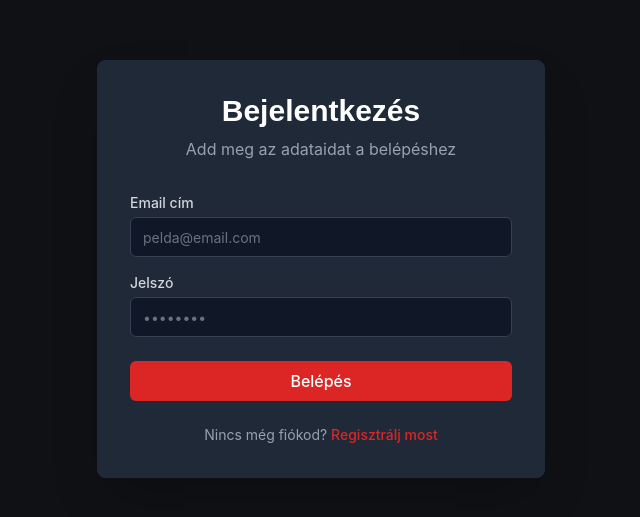
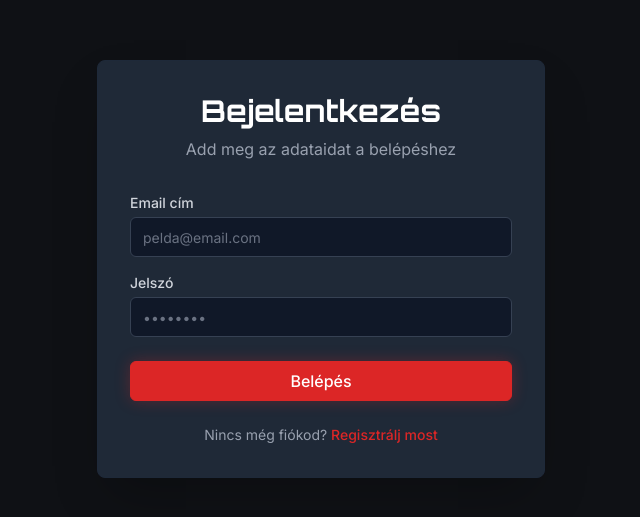
Before and after one commit to joshsolman1993/szindikatus, a React (Vite) app in the folder frontend/: page /login in a window 1280 px wide. Shown: the part 131-648 px from the top of the page, without its empty margins (319-959 px from the left). Built offline with nearby package versions, Linux system fonts and the light colour scheme; no server answers.

Commit message:
style: implement global design system with tailwind config and animations

```diff
--- a/frontend/src/components/dashboard/CrimeCard.tsx
+++ b/frontend/src/components/dashboard/CrimeCard.tsx
@@ -13,7 +13,7 @@ export const CrimeCard = ({ crime, userEnergy, onCommit, isLoading }: CrimeCardP
     const canAfford = userEnergy >= crime.energyCost;
 
     return (
-        <div className="bg-surface border border-gray-800 rounded-lg p-4 hover:border-gray-700 transition-all">
+        <div className="glass-panel p-4">
             <div className="flex flex-col h-full">
                 <div className="flex-1">
                     <h3 className="text-lg font-display font-bold text-white mb-2">{crime.name}</h3>
--- a/frontend/src/components/dashboard/DashboardLayout.tsx
+++ b/frontend/src/components/dashboard/DashboardLayout.tsx
@@ -31,7 +31,7 @@ export const DashboardLayout = ({ children }: DashboardLayoutProps) => {
                 <div className="max-w-7xl mx-auto px-4 py-3">
                     <div className="flex items-center justify-between mb-3">
                         <div className="flex items-center gap-4">
-                            <h1 className="text-xl font-display font-bold text-primary">SZINDIKÁTUS</h1>
+                            <h1 className="text-xl font-display font-bold neon-text">SZINDIKÁTUS</h1>
                             <span className="text-sm text-gray-400">Üdv, {user?.username}!</span>
                         </div>
                         <Button variant="ghost" size="sm" onClick={logout}>
--- a/frontend/src/components/dashboard/StatCard.tsx
+++ b/frontend/src/components/dashboard/StatCard.tsx
@@ -10,7 +10,7 @@ interface StatCardProps {
 
 export const StatCard = ({ label, value, bonus, icon: Icon, color = 'text-gray-400' }: StatCardProps) => {
     return (
-        <div className="bg-surface border border-gray-800 rounded-lg p-4 hover:border-gray-700 transition-colors">
+        <div className="glass-panel p-4">
             <div className="flex items-center justify-between">
                 <div>
                     <div className="text-sm text-gray-400 mb-1">{label}</div>
--- a/frontend/src/components/ui/Button.tsx
+++ b/frontend/src/components/ui/Button.tsx
@@ -9,13 +9,11 @@ interface ButtonProps extends ButtonHTMLAttributes<HTMLButtonElement> {
 
 export const Button = forwardRef<HTMLButtonElement, ButtonProps>(
     ({ className, variant = 'primary', size = 'md', ...props }, ref) => {
-        const baseStyles = 'inline-flex items-center justify-center rounded-md font-medium transition-colors focus-visible:outline-none focus-visible:ring-2 focus-visible:ring-offset-2 disabled:opacity-50 disabled:pointer-events-none';
-
         const variants = {
-            primary: 'bg-primary text-white hover:bg-red-700',
-            secondary: 'bg-secondary text-black hover:bg-yellow-600',
-            outline: 'border border-gray-600 bg-transparent hover:bg-gray-800 text-white',
-            ghost: 'hover:bg-gray-800 text-gray-300 hover:text-white',
+            primary: 'btn-primary',
+            secondary: 'btn-secondary',
+            outline: 'btn-secondary', // Maps to btn-secondary for consistency
+            ghost: 'btn-ghost',
         };
 
         const sizes = {
@@ -27,7 +25,7 @@ export const Button = forwardRef<HTMLButtonElement, ButtonProps>(
         return (
             <button
                 ref={ref}
-                className={twMerge(clsx(baseStyles, variants[variant], sizes[size], className))}
+                className={twMerge(clsx(variants[variant], sizes[size], className))}
                 {...props}
             />
         );
--- a/frontend/src/index.css
+++ b/frontend/src/index.css
@@ -1,21 +1,41 @@
+/* Import Google Fonts */
+@import url('https://fonts.googleapis.com/css2?family=Inter:wght@300;400;500;600;700&family=Orbitron:wght@400;500;600;700;800;900&display=swap');
+
 @import "tailwindcss";
 
 @theme {
+  /* Semantic Colors - Cyberpunk/Gangster Theme */
   --color-primary: #dc2626;
   --color-secondary: #eab308;
   --color-success: #22c55e;
+
+  /* Dark Theme Palette */
+  --color-dark-900: #0f1115;
+  --color-dark-800: #1f2937;
+  --color-dark-700: #374151;
+
+  /* Aliases for consistency */
   --color-background: #0f1115;
   --color-surface: #1f2937;
 
-  --font-sans: 'Inter', sans-serif;
+  /* Font Families */
+  --font-sans: 'Inter', system-ui, -apple-system, sans-serif;
+  --font-tech: 'Orbitron', sans-serif;
   --font-display: 'Orbitron', sans-serif;
+
+  /* Animation Keyframes */
+  --animate-fade-in: fade-in 0.5s ease-out forwards;
+  --animate-slide-in-up: slide-in-up 0.6s ease-out forwards;
+  --animate-pulse-slow: pulse-slow 3s ease-in-out infinite;
 }
 
 @layer base {
   body {
-    background-color: var(--color-background);
-    color: white;
+    background-color: var(--color-dark-900);
+    color: #f3f4f6;
     font-family: var(--font-sans);
+    -webkit-font-smoothing: antialiased;
+    -moz-osx-font-smoothing: grayscale;
   }
 
   h1,
@@ -25,5 +45,147 @@
   h5,
   h6 {
     font-family: var(--font-display);
+    font-weight: 700;
   }
 }
+
+@layer utilities {
+
+  /* Custom Button Classes */
+  .btn-primary {
+    @apply inline-flex items-center justify-center rounded-md px-4 py-2 font-medium;
+    @apply bg-primary text-white border border-primary;
+    @apply transition-all duration-300 ease-out;
+    @apply hover:scale-105 active:scale-95;
+    @apply disabled:opacity-50 disabled:pointer-events-none;
+    @apply focus-visible:outline-none focus-visible:ring-2 focus-visible:ring-primary focus-visible:ring-offset-2 focus-visible:ring-offset-dark-900;
+    box-shadow: 0 0 15px rgba(220, 38, 38, 0.3);
+  }
+
+  .btn-primary:hover {
+    box-shadow: 0 0 25px rgba(220, 38, 38, 0.6), 0 0 35px rgba(220, 38, 38, 0.4);
+  }
+
+  .btn-secondary {
+    @apply inline-flex items-center justify-center rounded-md px-4 py-2 font-medium;
+    @apply bg-transparent text-gray-300 border border-dark-700;
+    @apply transition-all duration-300 ease-out;
+    @apply hover:bg-dark-800 hover:text-white hover:border-gray-600;
+    @apply active:scale-95;
+    @apply disabled:opacity-50 disabled:pointer-events-none;
+    @apply focus-visible:outline-none focus-visible:ring-2 focus-visible:ring-gray-600 focus-visible:ring-offset-2 focus-visible:ring-offset-dark-900;
+  }
+
+  .btn-ghost {
+    @apply inline-flex items-center justify-center rounded-md px-4 py-2 font-medium;
+    @apply bg-transparent text-gray-400 border border-transparent;
+    @apply transition-all duration-200;
+    @apply hover:bg-dark-800 hover:text-white;
+    @apply active:scale-95;
+    @apply disabled:opacity-50 disabled:pointer-events-none;
+  }
+
+  /* Neon Text Effect */
+  .neon-text {
+    color: var(--color-primary);
+    text-shadow:
+      0 0 7px rgba(220, 38, 38, 0.8),
+      0 0 10px rgba(220, 38, 38, 0.6),
+      0 0 21px rgba(220, 38, 38, 0.4),
+      0 0 42px rgba(220, 38, 38, 0.2);
+    font-family: var(--font-display);
+    font-weight: 700;
+  }
+
+  .neon-text-secondary {
+    color: var(--color-secondary);
+    text-shadow:
+      0 0 7px rgba(234, 179, 8, 0.8),
+      0 0 10px rgba(234, 179, 8, 0.6),
+      0 0 21px rgba(234, 179, 8, 0.4);
+    font-family: var(--font-display);
+    font-weight: 700;
+  }
+
+  /* Card Styles */
+  .glass-panel {
+    @apply rounded-xl border border-dark-700 bg-dark-800/50 backdrop-blur-md;
+    @apply transition-all duration-300;
+  }
+
+  .glass-panel:hover {
+    @apply border-gray-600 bg-dark-800/70;
+  }
+
+  /* Animation Classes */
+  .animate-fade-in {
+    animation: fade-in 0.5s ease-out forwards;
+    opacity: 0;
+  }
+
+  .animate-slide-in-up {
+    animation: slide-in-up 0.6s ease-out forwards;
+    opacity: 0;
+    transform: translateY(20px);
+  }
+
+  .animate-pulse-slow {
+    animation: pulse-slow 3s ease-in-out infinite;
+  }
+
+  /* Stagger delays for sequential animations */
+  .delay-100 {
+    animation-delay: 0.1s;
+  }
+
+  .delay-200 {
+    animation-delay: 0.2s;
+  }
+
+  .delay-300 {
+    animation-delay: 0.3s;
+  }
+
+  .delay-400 {
+    animation-delay: 0.4s;
+  }
+
+  .delay-500 {
+    animation-delay: 0.5s;
+  }
+}
+
+/* Keyframe Animations */
+@keyframes fade-in {
+  from {
+    opacity: 0;
+  }
+
+  to {
+    opacity: 1;
+  }
+}
+
+@keyframes slide-in-up {
+  from {
+    opacity: 0;
+    transform: translateY(20px);
+  }
+
+  to {
+    opacity: 1;
+    transform: translateY(0);
+  }
+}
+
+@keyframes pulse-slow {
+
+  0%,
+  100% {
+    opacity: 1;
+  }
+
+  50% {
+    opacity: 0.6;
+  }
+}
```
Also changed, not shown: frontend/src/pages/DashboardPage.tsx (+18 -2 lines), 2 other files (tests, documents, lock files or other folders).
